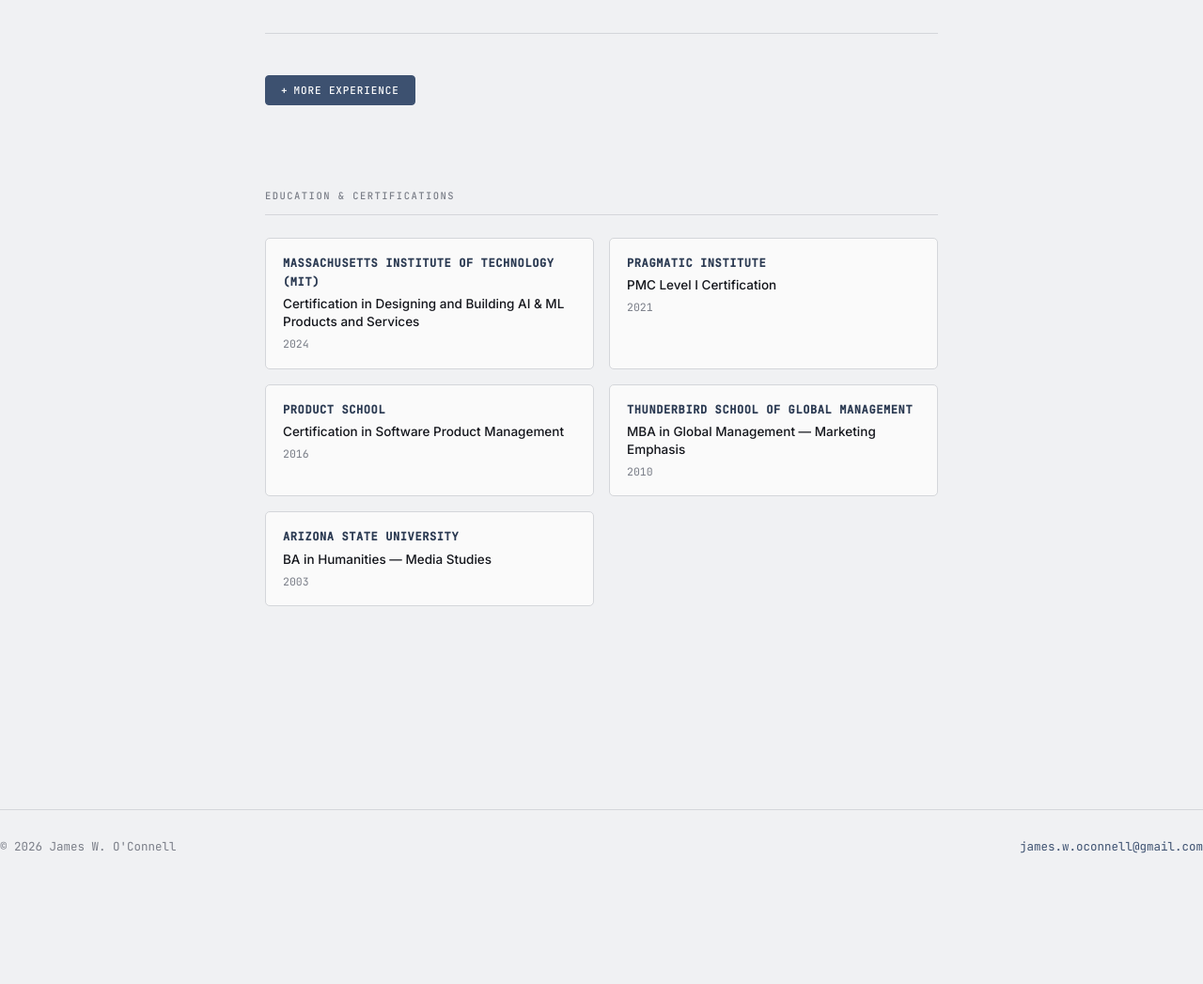
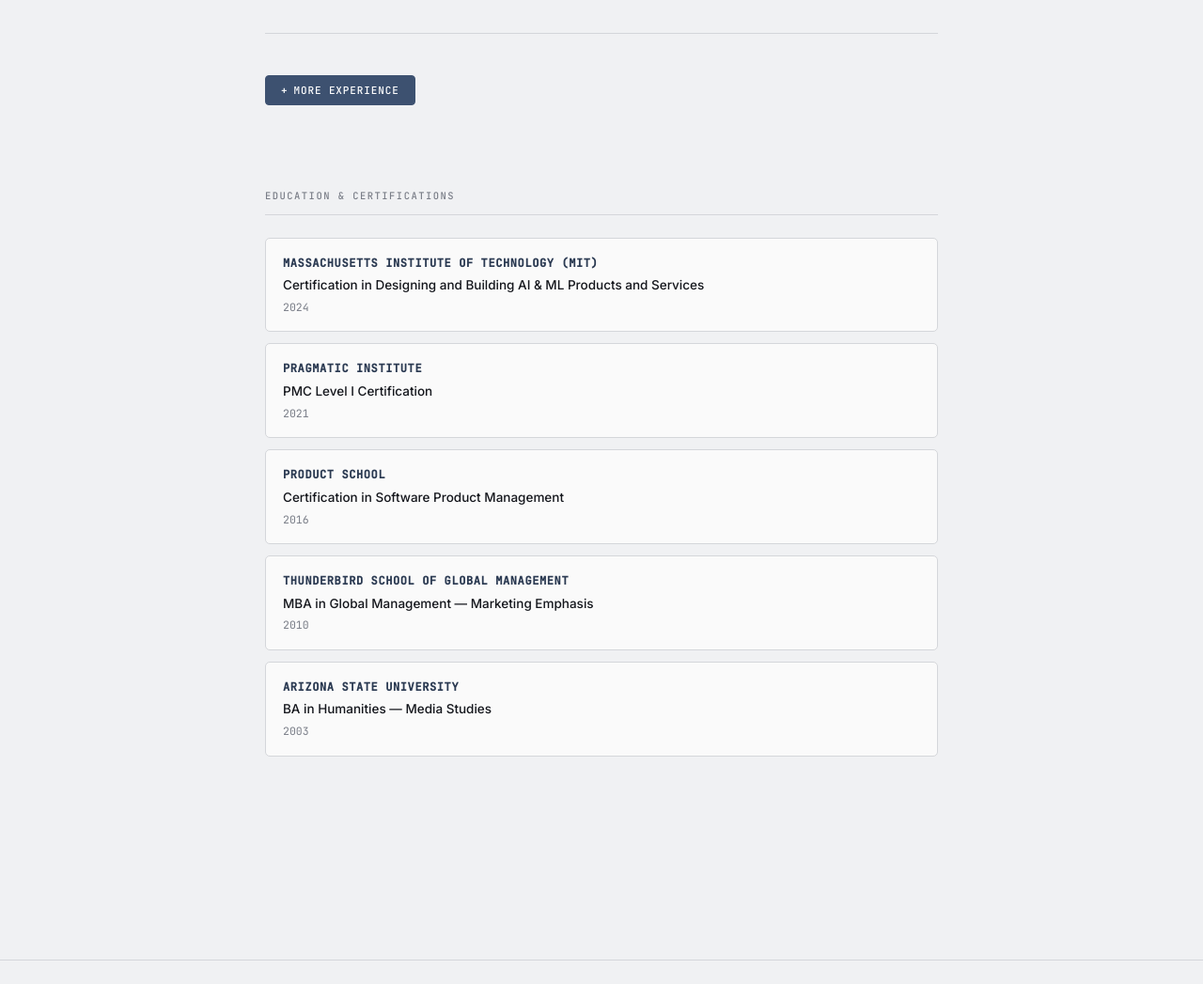
Before and after one commit to j-oconn/jwoconnell, a plain HTML site: page index.html in a window 1280 px wide. Shown: the part 1566-2613 px from the top of the page at 94% size. Before the commit the page ends 2478 px from the top, so only its background shows below. Drawn offline with Linux system fonts and the light colour scheme.

Commit message:
Education section: single-column layout, reverse chronological order

```diff
--- a/index.html
+++ b/index.html
@@ -333,8 +333,8 @@
     /* ── Credentials grid ── */
     .cred-grid {
       display: grid;
-      grid-template-columns: 1fr 1fr;
-      gap: 16px;
+      grid-template-columns: 1fr;
+      gap: 12px;
     }
 
     .cred-item {
```
